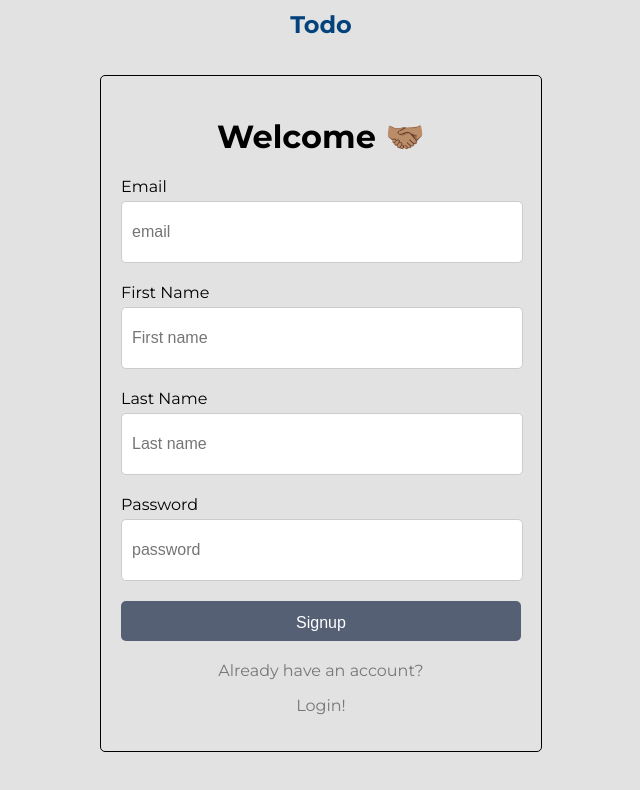
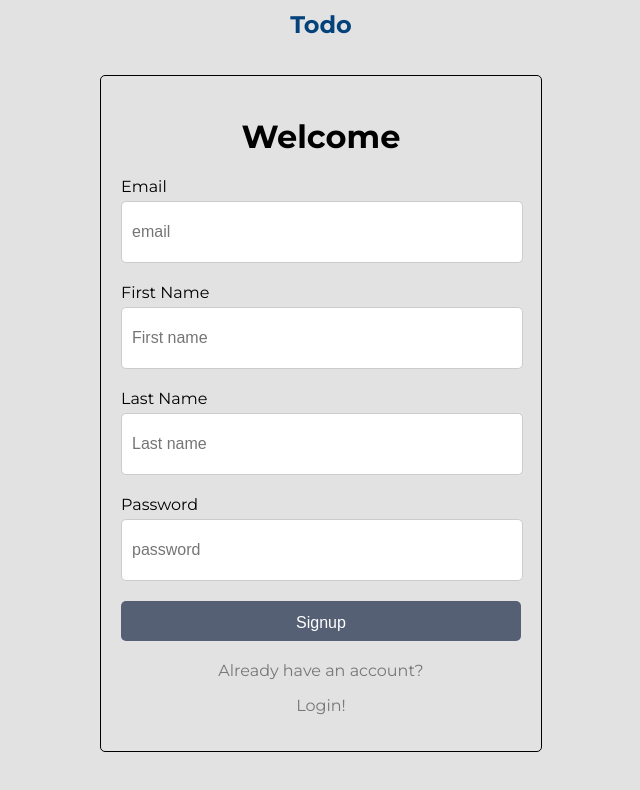
Before and after one commit to pmihango/react-todo-app, a React (Create React App) app: page /signup in a window 1280 px wide. Shown: the top 790 px of the page, without its empty margins (319-959 px from the left). Built offline with nearby package versions, Linux system fonts and the light colour scheme.

Commit message:
updated the sign up form

```diff
--- a/src/components/Signup.js
+++ b/src/components/Signup.js
@@ -41,7 +41,7 @@ function Signup() {
   return (
     <div>
         <div className="signup-form">
-        <h1 style={{textAlign:'center'}}>Welcome 🤝🏽</h1>
+        <h1 style={{textAlign:'center'}}>Welcome</h1>
         <form action="" method="post"  onSubmit={handleSubmit}>
         <div className="form-group">
             <label>Email</label>
```
